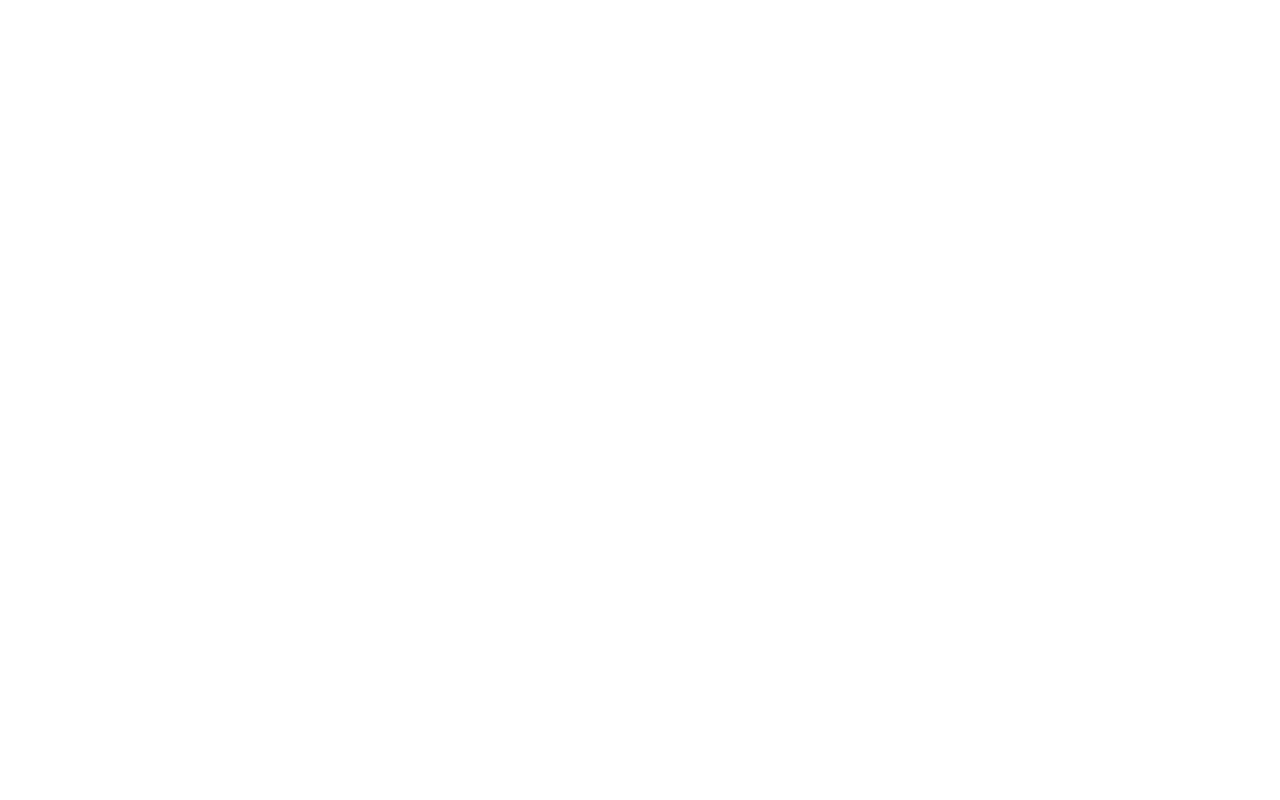
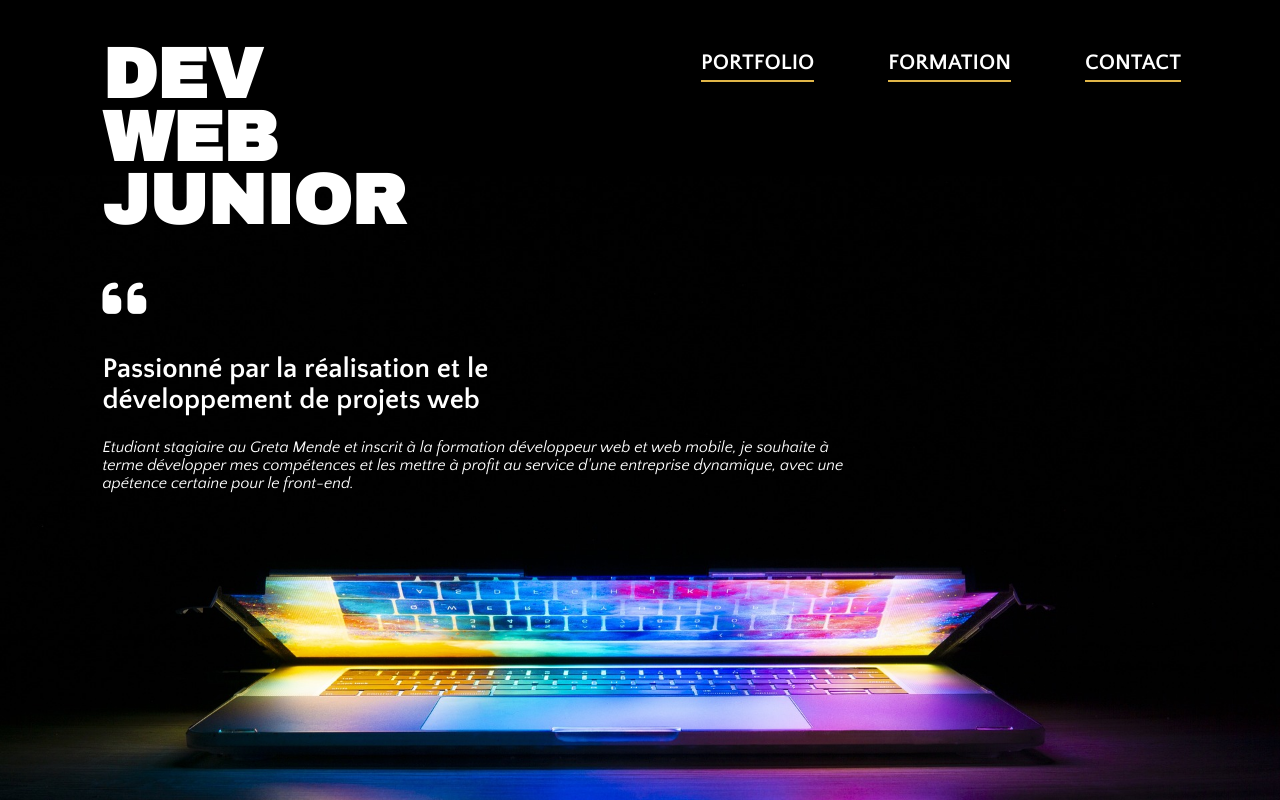
Before and after one commit to QuentinDST/portfolio, a plain HTML site: page index.html in a window 1280 px wide. Drawn offline with Linux system fonts and the light colour scheme.

Commit message:
commit 1
Ajout Header HTML et CSS Responsive, 3 breakpoints

```diff
--- a/index.html
+++ b/index.html
@@ -5,9 +5,35 @@
     <meta http-equiv="X-UA-Compatible" content="IE=edge">
     <meta name="viewport" content="width=device-width, initial-scale=1.0">
     <link rel="stylesheet" href="style/style.css" type="text/css">
+    <link rel="stylesheet" href="https://cdnjs.cloudflare.com/ajax/libs/font-awesome/6.2.1/css/all.min.css" integrity="sha512-MV7K8+y+gLIBoVD59lQIYicR65iaqukzvf/nwasF0nqhPay5w/9lJmVM2hMDcnK1OnMGCdVK+iQrJ7lzPJQd1w==" crossorigin="anonymous" referrerpolicy="no-referrer" />
     <title>Portfolio</title>
 </head>
 <body>
-
+    <header>
+        <nav class="navbar">
+            <div class="navbar__items">
+                <a class="navbar__item" href="">PORTFOLIO</a>
+                <a class="navbar__item" href="">FORMATION</a>
+                <a class="navbar__item" href="">CONTACT</a>
+                <a class="navbar__burger" href=""><i class="fa-sharp fa-solid fa-bars"></i></i></a>
+        </nav>
+        <div class="home__content">
+            <div class="home__content__title1">
+                <h1>DEV <br>
+                    WEB <br>
+                    JUNIOR <br>
+                </h1>
+            </div>
+            <div class="home__content__quote">
+                <i class="fa-solid fa-quote-left"></i>
+            </div>
+            <div class="home__content__title2">
+                <h2>Passionné par la réalisation et le développement de projets web</h2>
+            </div>
+            <div class="home__content__title3">
+                <h3>Etudiant stagiaire au Greta Mende et inscrit à la formation développeur web et web mobile, je souhaite à terme développer mes compétences et les mettre à profit au service d'une entreprise dynamique, avec une apétence certaine pour le front-end.</h3>
+            </div>
+        </div>
+    </header>
 </body>
 </html>
--- a/style/style.css
+++ b/style/style.css
@@ -0,0 +1,154 @@
+@import url('https://fonts.googleapis.com/css2?family=Quattrocento+Sans:ital,wght@0,400;0,700;1,400;1,700&display=swap');
+@import url('https://fonts.googleapis.com/css2?family=Montserrat:ital,wght@0,300;0,400;0,500;0,600;0,700;0,800;0,900;1,200;1,300;1,400;1,500;1,600;1,700;1,800&family=Quattrocento+Sans:ital,wght@0,400;0,700;1,400;1,700&display=swap');
+@import url('https://fonts.googleapis.com/css2?family=Anton&family=Archivo+Black&family=Montserrat:ital,wght@0,300;0,400;0,500;0,600;0,700;0,800;0,900;1,200;1,300;1,400;1,500;1,600;1,700;1,800&display=swap');
+body{
+    margin: 0;
+    padding: 0;
+    font-family: 'Quattrocento Sans', sans-serif;
+    color: white;
+}
+
+header{
+    background-image: url(/images/keyboard-xl.jpg);
+    width: 100vw;
+    height: 100vh;
+    background-size: cover;
+    max-width: 100%;
+}
+
+.navbar{
+    display: flex;
+    justify-content: flex-end;
+    padding: 35px;
+}
+
+.navbar__items .navbar__burger{
+    font-size: 50px;
+    color: #ffffff;
+}
+
+.navbar__item{
+    display: none;
+}
+
+.home__content{
+    display: flex;
+    flex-direction: column;
+    width: 80vw;
+    margin-left: 8vw;
+    margin-top: -121px;
+}
+
+.home__content__title1{
+    font-family: 'Archivo Black';
+    font-size: 28px;
+    font-weight: 900;
+    line-height: 1;
+}
+
+.home__content__quote, i{
+    font-size: 35px;
+}
+
+.home__content__title3{
+    font-size: 12px;
+    font-style: italic;
+}
+
+
+/**************** MEDIAQUERIES *****************/
+
+@media (max-width: 270px){
+    .home__content{
+        margin-top: 0;
+        justify-content: center;
+    }
+
+    .home__content__title1{
+        text-align: center;
+    }
+
+    .home__content__title1 h1{
+        font-size: 45px;
+    }
+    .navbar{
+        justify-content: center;
+    }
+
+
+}
+
+@media (min-width: 650px){
+    .navbar__items .navbar__burger{
+        display: none;
+    }
+
+    .home__content{
+        margin-top: -73px;
+        width: 60vw;
+    }
+
+    .navbar__items{
+        margin-right: 5vw;
+        margin-top: 15px;
+    }
+    .navbar__item{
+        display: inline-flex;
+        font-size: 22px;
+        font-weight: bold;
+        margin-left: 70px;
+        color: #ffffff;
+        text-decoration: none;
+    }
+
+    .navbar__items a{
+        text-decoration: none;
+        border-bottom: 2px solid #e1b648;
+        padding-bottom: 5px;
+    }
+
+    .navbar__items a:hover{
+        text-decoration: none;
+        color: #ffffff;
+        font-size: 23px;
+        border-bottom: none;
+    }
+
+    .home__content__title1{
+        font-size: 35px;
+        line-height: 0.9;
+    }
+
+    .home__content__quote, i{
+        font-size: 50px;
+        margin-top: 20px;
+    }
+
+    .home__content__title2{
+        width: 420px;
+        margin-top: 25px;
+    }
+
+    .home__content__title2, h1{
+        margin: 0;
+    }
+
+    .home__content__title2, h2{
+        font-size: 28px;
+        font-weight: bold
+    }
+
+    .home__content__title3, h3{
+        margin-top: 20px;
+        font-size: 16px;
+        font-weight: lighter;
+        margin: 0;
+    }
+}
+
+
+@media (max-width: 850px){
+    .navbar__item{
+        margin-left: 15px;
+    }
+}
```
Also changed, not shown: images/honey.jpg (deleted), images/keyboard-sm.jpg (deleted).
